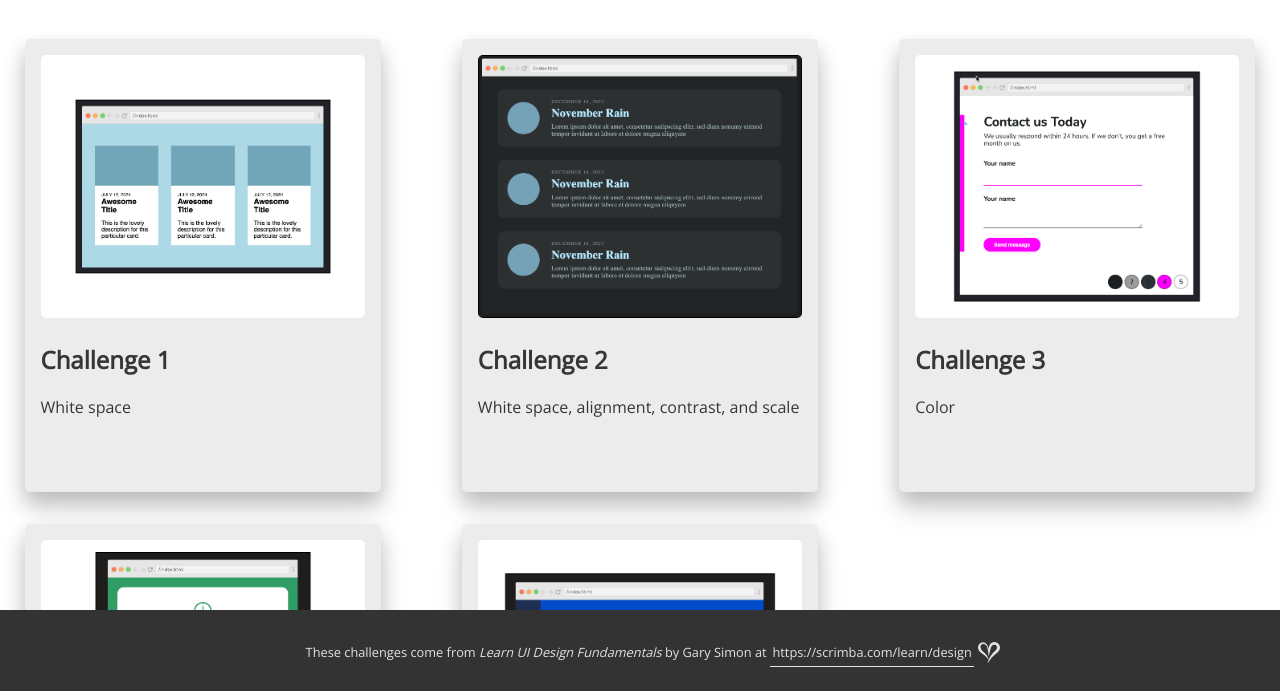
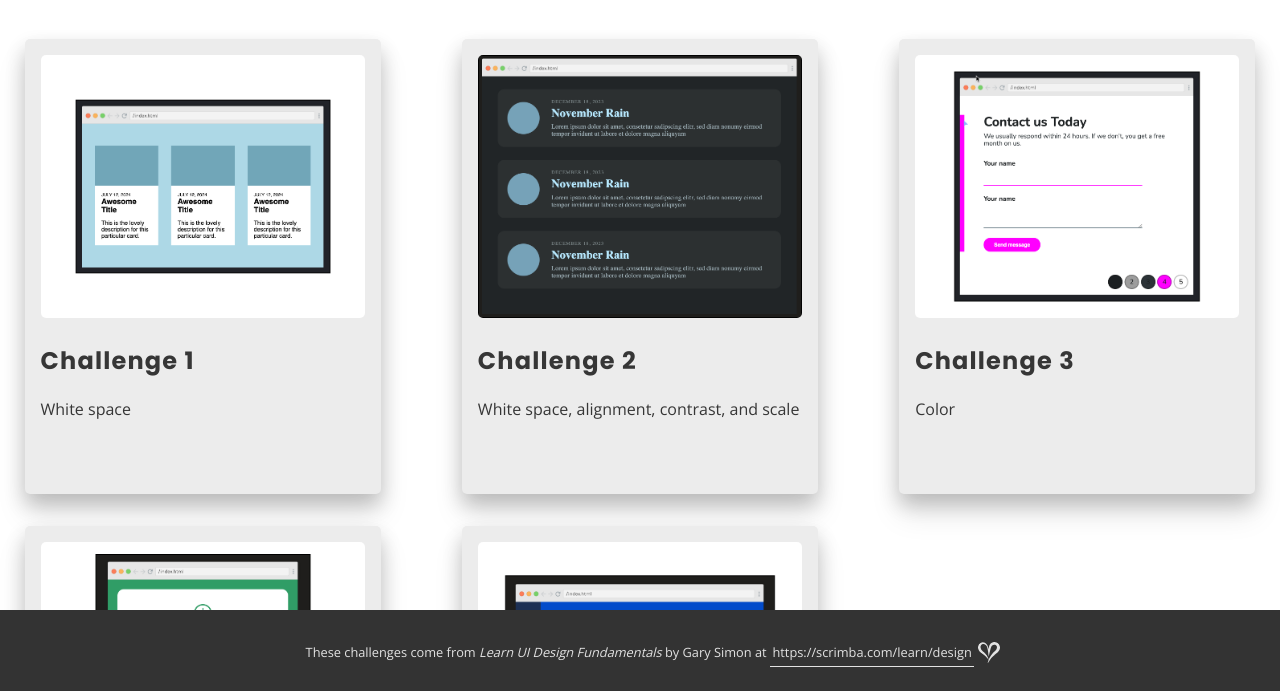
Before and after one commit to cynthiateeters/ui-design-coding-challenges, a plain HTML site: page index.html in a window 1280 px wide. Shown: the part 107-798 px from the top of the page. Drawn offline with nearby package versions, Linux system fonts and the light colour scheme.

Commit message:
fix font

```diff
--- a/style.css
+++ b/style.css
@@ -1,4 +1,4 @@
-@import url('https://fonts.googleapis.com/css?family=Poppins:400,700&display=swap');
+@import url('https://fonts.googleapis.com/css?family=Poppins:700&display=swap');
 @import url('https://fonts.googleapis.com/css2?family=Open+Sans&display=swap');
 
 html,
@@ -45,6 +45,11 @@ img {
   background-color: rgb(236, 236, 236);
   box-shadow: 0px 20px 30px 0px rgba(0, 0, 0, 0.1),
     0px 10px 20px 0px rgba(0, 0, 0, 0.2);
+}
+
+.card h2 {
+  font-family: 'Poppins', sans-serif;
+  letter-spacing: 0.05em;
 }
 
 .card .description {
```
